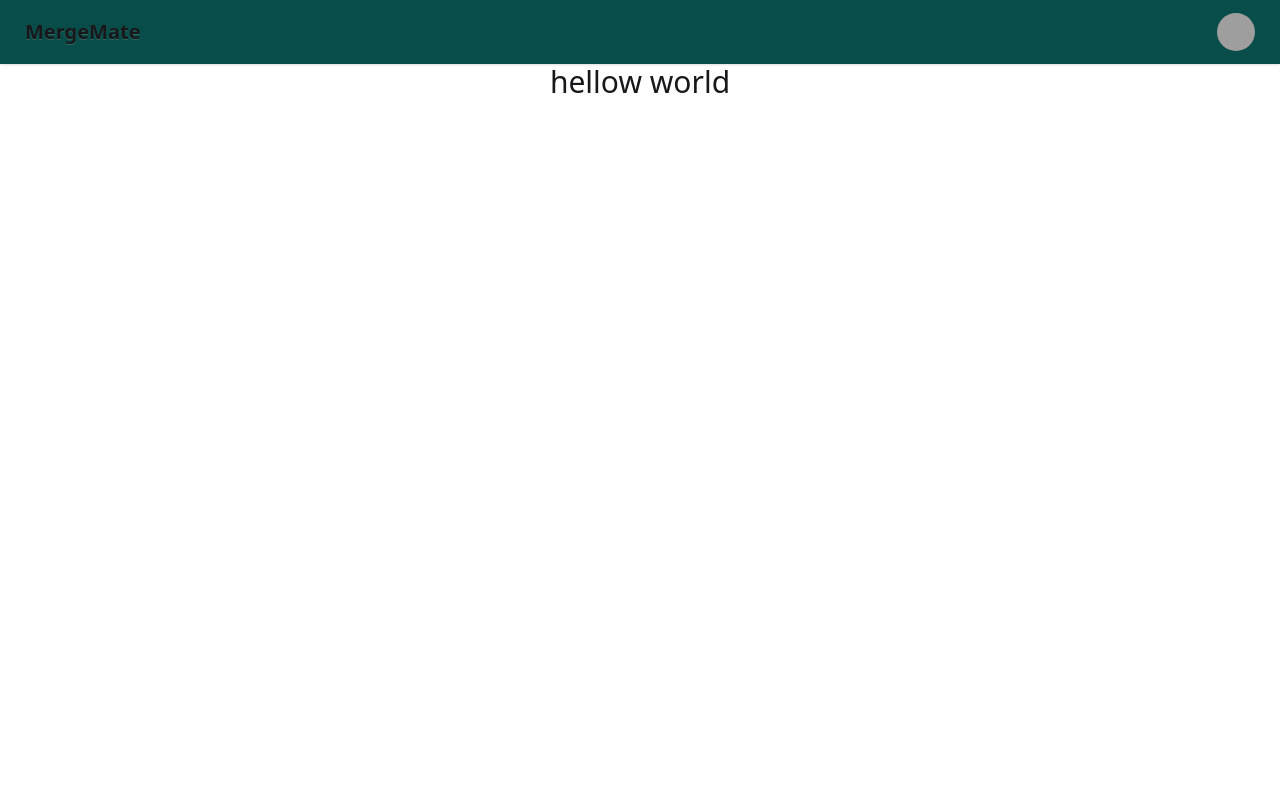
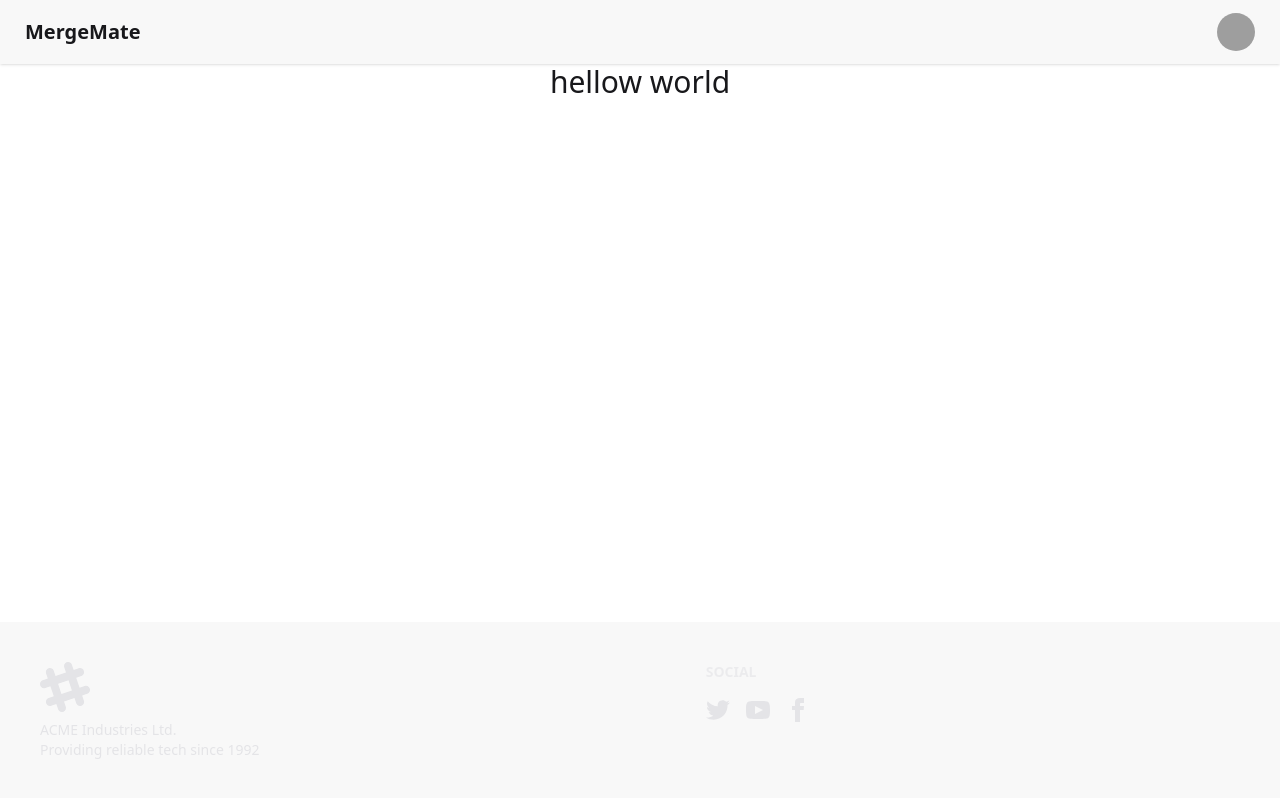
Before and after one commit to RiteshRautela/MergeMate-Frontend, a React (Vite) app: page / in a window 1280 px wide. Built offline with nearby package versions, Linux system fonts and the light colour scheme; grey boxes are pictures that could not be loaded.

Commit message:
implemented React-Router dom

```diff
--- a/package.json
+++ b/package.json
@@ -13,6 +13,7 @@
     "@tailwindcss/vite": "^4.1.11",
     "react": "^19.1.1",
     "react-dom": "^19.1.1",
+    "react-router-dom": "^7.8.0",
     "tailwindcss": "^4.1.11"
   },
   "devDependencies": {
--- a/src/App.jsx
+++ b/src/App.jsx
@@ -1,11 +1,25 @@
-import Navbar from "./component/Navbar"
+import { BrowserRouter, Routes , Route } from "react-router-dom"
+import Body from "./component/Body"
+import Login from "./component/Login"
+import Profile from "./component/Profile"
 
 function App() {
 
 
   return (
     <>
-    <Navbar/>
+    <BrowserRouter basename="/">
+      <Routes>
+
+        <Route path="/" element = {<Body/>} >
+        <Route path="/login" element={<Login/>} />
+        <Route path="/Profile" element={<Profile/>} />
+
+        </Route>
+
+      </Routes>
+    </BrowserRouter>
+
    <h1 class="text-3xl text-center" >hellow world</h1>
     </>
   )
--- /dev/null
+++ b/src/component/Body.jsx
@@ -0,0 +1,17 @@
+import React from 'react'
+import Navbar from "./Navbar"
+import { Outlet } from 'react-router-dom'
+import Footer from './Footer'
+
+const Body = () => {
+  return (
+    <div>
+      <Navbar/>
+      {/* each chikder route of body will render here  */}
+      <Outlet/>
+      <Footer/>
+    </div>
+  )
+}
+
+export default Body
--- /dev/null
+++ b/src/component/Footer.jsx
@@ -0,0 +1,68 @@
+import React from 'react'
+
+const Footer = () => {
+  return (
+
+      <footer className="footer sm:footer-horizontal bg-base-200 text-neutral-content p-10 m-y-100 fixed bottom-0">
+  <aside>
+    <svg
+      width="50"
+      height="50"
+      viewBox="0 0 24 24"
+      xmlns="http://www.w3.org/2000/svg"
+      fillRule="evenodd"
+      clipRule="evenodd"
+      className="fill-current">
+      <path
+        d="M22.672 15.226l-2.432.811.841 2.515c.33 1.019-.209 2.127-1.23 2.456-1.15.325-2.148-.321-2.463-1.226l-.84-2.518-5.013 1.677.84 2.517c.391 1.203-.434 2.542-1.831 2.542-.88 0-1.601-.564-1.86-1.314l-.842-2.516-2.431.809c-1.135.328-2.145-.317-2.463-1.229-.329-1.018.211-2.127 1.231-2.456l2.432-.809-1.621-4.823-2.432.808c-1.355.384-2.558-.59-2.558-1.839 0-.817.509-1.582 1.327-1.846l2.433-.809-.842-2.515c-.33-1.02.211-2.129 1.232-2.458 1.02-.329 2.13.209 2.461 1.229l.842 2.515 5.011-1.677-.839-2.517c-.403-1.238.484-2.553 1.843-2.553.819 0 1.585.509 1.85 1.326l.841 2.517 2.431-.81c1.02-.33 2.131.211 2.461 1.229.332 1.018-.21 2.126-1.23 2.456l-2.433.809 1.622 4.823 2.433-.809c1.242-.401 2.557.484 2.557 1.838 0 .819-.51 1.583-1.328 1.847m-8.992-6.428l-5.01 1.675 1.619 4.828 5.011-1.674-1.62-4.829z"></path>
+    </svg>
+    <p>
+      ACME Industries Ltd.
+      <br />
+      Providing reliable tech since 1992
+    </p>
+  </aside>
+  <nav>
+    <h6 className="footer-title">Social</h6>
+    <div className="grid grid-flow-col gap-4">
+      <a>
+        <svg
+          xmlns="http://www.w3.org/2000/svg"
+          width="24"
+          height="24"
+          viewBox="0 0 24 24"
+          className="fill-current">
+          <path
+            d="M24 4.557c-.883.392-1.832.656-2.828.775 1.017-.609 1.798-1.574 2.165-2.724-.951.564-2.005.974-3.127 1.195-.897-.957-2.178-1.555-3.594-1.555-3.179 0-5.515 2.966-4.797 6.045-4.091-.205-7.719-2.165-10.148-5.144-1.29 2.213-.669 5.108 1.523 6.574-.806-.026-1.566-.247-2.229-.616-.054 2.281 1.581 4.415 3.949 4.89-.693.188-1.452.232-2.224.084.626 1.956 2.444 3.379 4.6 3.419-2.07 1.623-4.678 2.348-7.29 2.04 2.179 1.397 4.768 2.212 7.548 2.212 9.142 0 14.307-7.721 13.995-14.646.962-.695 1.797-1.562 2.457-2.549z"></path>
+        </svg>
+      </a>
+      <a>
+        <svg
+          xmlns="http://www.w3.org/2000/svg"
+          width="24"
+          height="24"
+          viewBox="0 0 24 24"
+          className="fill-current">
+          <path
+            d="M19.615 3.184c-3.604-.246-11.631-.245-15.23 0-3.897.266-4.356 2.62-4.385 8.816.029 6.185.484 8.549 4.385 8.816 3.6.245 11.626.246 15.23 0 3.897-.266 4.356-2.62 4.385-8.816-.029-6.185-.484-8.549-4.385-8.816zm-10.615 12.816v-8l8 3.993-8 4.007z"></path>
+        </svg>
+      </a>
+      <a>
+        <svg
+          xmlns="http://www.w3.org/2000/svg"
+          width="24"
+          height="24"
+          viewBox="0 0 24 24"
+          className="fill-current">
+          <path
+            d="M9 8h-3v4h3v12h5v-12h3.642l.358-4h-4v-1.667c0-.955.192-1.333 1.115-1.333h2.885v-5h-3.808c-3.596 0-5.192 1.583-5.192 4.615v3.385z"></path>
+        </svg>
+      </a>
+    </div>
+  </nav>
+</footer>
+
+  )
+}
+
+export default Footer
--- /dev/null
+++ b/src/component/Login.jsx
@@ -0,0 +1,11 @@
+import React from 'react'
+
+function Login() {
+  return (
+    <div>
+      <h1>Loginnnnnn</h1>
+    </div>
+  )
+}
+
+export default Login
--- a/src/component/Navbar.jsx
+++ b/src/component/Navbar.jsx
@@ -3,7 +3,7 @@
 function Navbar() {
     return (
         <div>
-            <div className="navbar bg-accent-content shadow-sm">
+            <div className="navbar l bg-base-200  shadow-sm">
                 <div className="flex-1">
                     <a className="btn btn-ghost text-xl">MergeMate</a>
                 </div>
--- /dev/null
+++ b/src/component/Profile.jsx
@@ -0,0 +1,11 @@
+import React from 'react'
+
+const Profile = () => {
+  return (
+    <div>
+      <h1>profillleee</h1>
+    </div>
+  )
+}
+
+export default Profile
```
Also changed, not shown: 2 other files (tests, documents, lock files or other folders).
